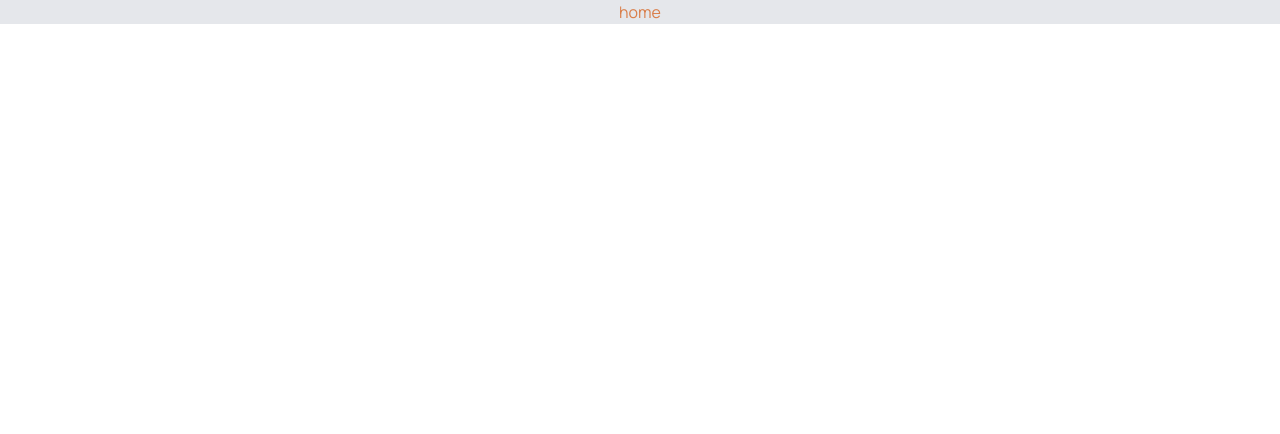
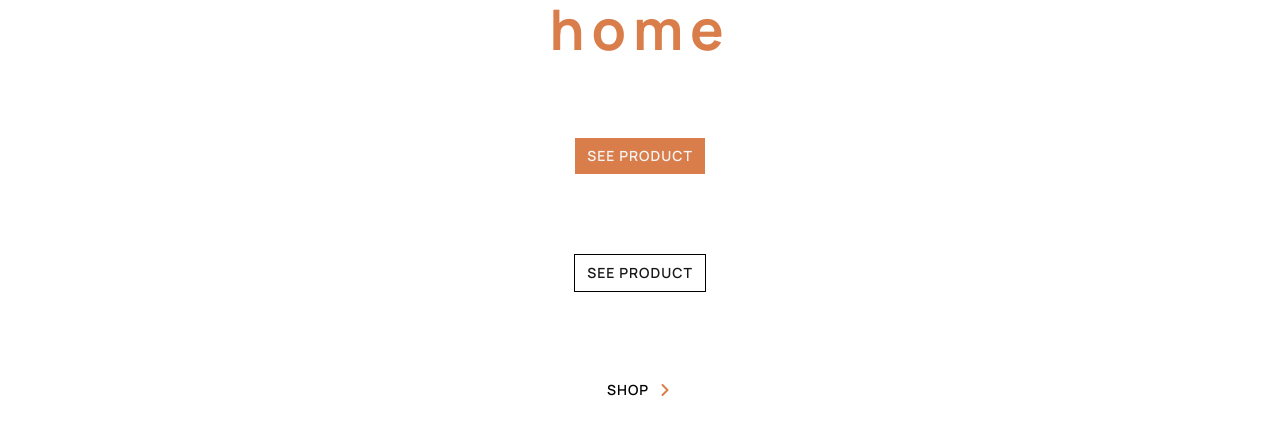
Before and after one commit to brailecg/fm-audiophile, a Next.js app: page / in a window 1280 px wide. Shown: the top 434 px of the page. Built offline with nearby package versions, Linux system fonts and the light colour scheme.

Commit message:
[UI] create app button

```diff
--- a/app/page.tsx
+++ b/app/page.tsx
@@ -1,7 +1,16 @@
+import { AppButton } from "@/components/AppButton";
+import { ChevronRightIcon } from "@heroicons/react/24/outline";
+
 export default async function Index() {
   return (
-    <div className="flex-1 w-full flex flex-col gap-20 items-center text-main-orange bg-gray-200">
-      home
+    <div className="flex-1 w-full flex flex-col gap-20 items-center ">
+      <h1 className="text-app-h1 text-main-orange">home</h1>
+      <AppButton variant="primary">SEE PRODUCT</AppButton>
+      <AppButton variant="secondary">SEE PRODUCT</AppButton>
+      <AppButton variant="tertiary">
+        SHOP{" "}
+        <ChevronRightIcon className=" text-main-orange stroke-[3px] size-4" />
+      </AppButton>
     </div>
   );
 }
--- /dev/null
+++ b/components/AppButton.tsx
@@ -0,0 +1,34 @@
+import Link from "next/link";
+import clsx from "clsx";
+
+const variantStyles = {
+  primary: "bg-main-orange text-zinc-100 hover:bg-light-orange",
+  secondary:
+    "bg-white border border-black font-medium text-zinc-900 hover:bg-zinc-100  hover:bg-black hover:text-white",
+  tertiary: "border-none hover:text-main-orange",
+};
+
+type ButtonProps = {
+  variant?: keyof typeof variantStyles;
+} & (
+  | (React.ComponentPropsWithoutRef<"button"> & { href?: undefined })
+  | React.ComponentPropsWithoutRef<typeof Link>
+);
+
+export function AppButton({
+  variant = "primary",
+  className,
+  ...props
+}: ButtonProps) {
+  className = clsx(
+    "inline-flex items-center gap-2 justify-center py-2 px-3 text-sm outline-offset-2 transition active:transition-none font-semibold text-app-subtitle",
+    variantStyles[variant],
+    className
+  );
+
+  return typeof props.href === "undefined" ? (
+    <button className={className} {...props} />
+  ) : (
+    <Link className={className} {...props} />
+  );
+}
--- a/package.json
+++ b/package.json
@@ -6,9 +6,11 @@
     "start": "next start"
   },
   "dependencies": {
+    "@heroicons/react": "^2.1.5",
     "@supabase/ssr": "latest",
     "@supabase/supabase-js": "latest",
     "autoprefixer": "10.4.17",
+    "clsx": "^2.1.1",
     "geist": "^1.2.1",
     "next": "latest",
     "postcss": "8.4.33",
```
Also changed, not shown: 1 other file (tests, documents, lock files or other folders).
